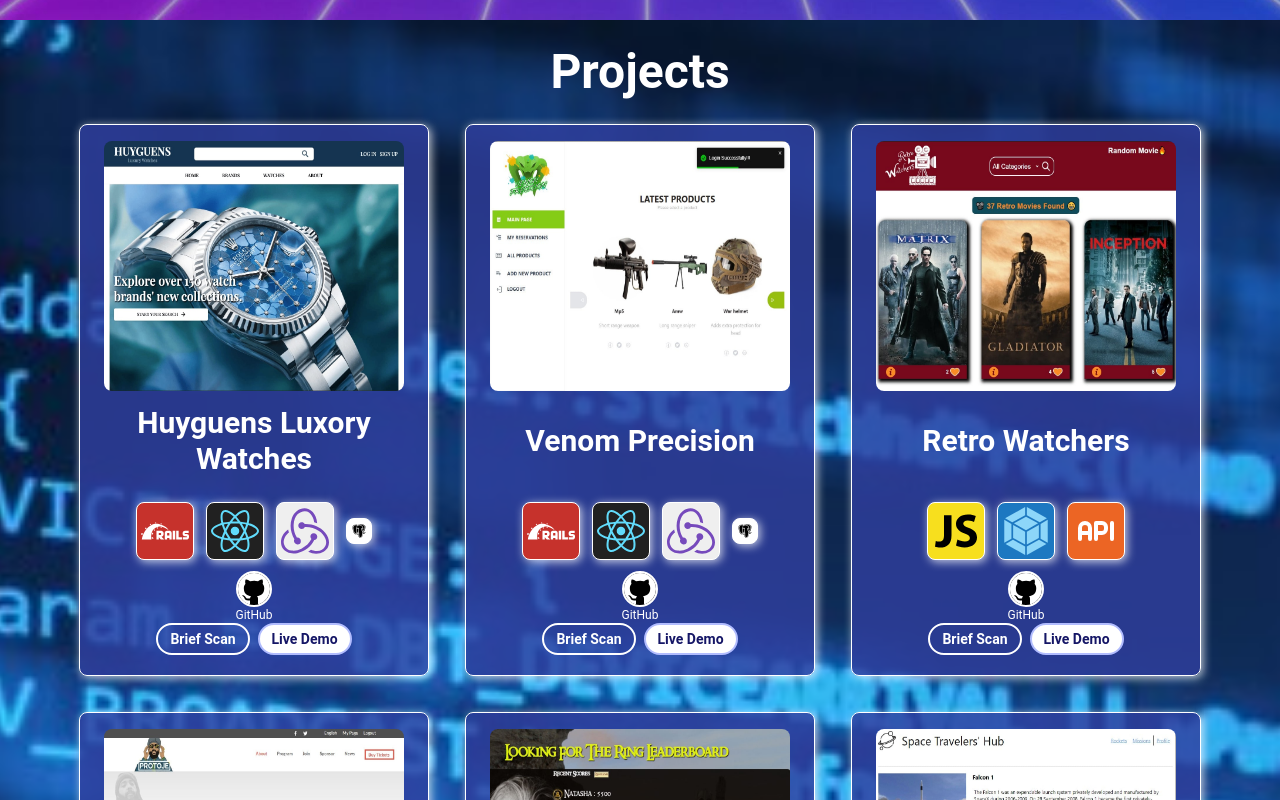
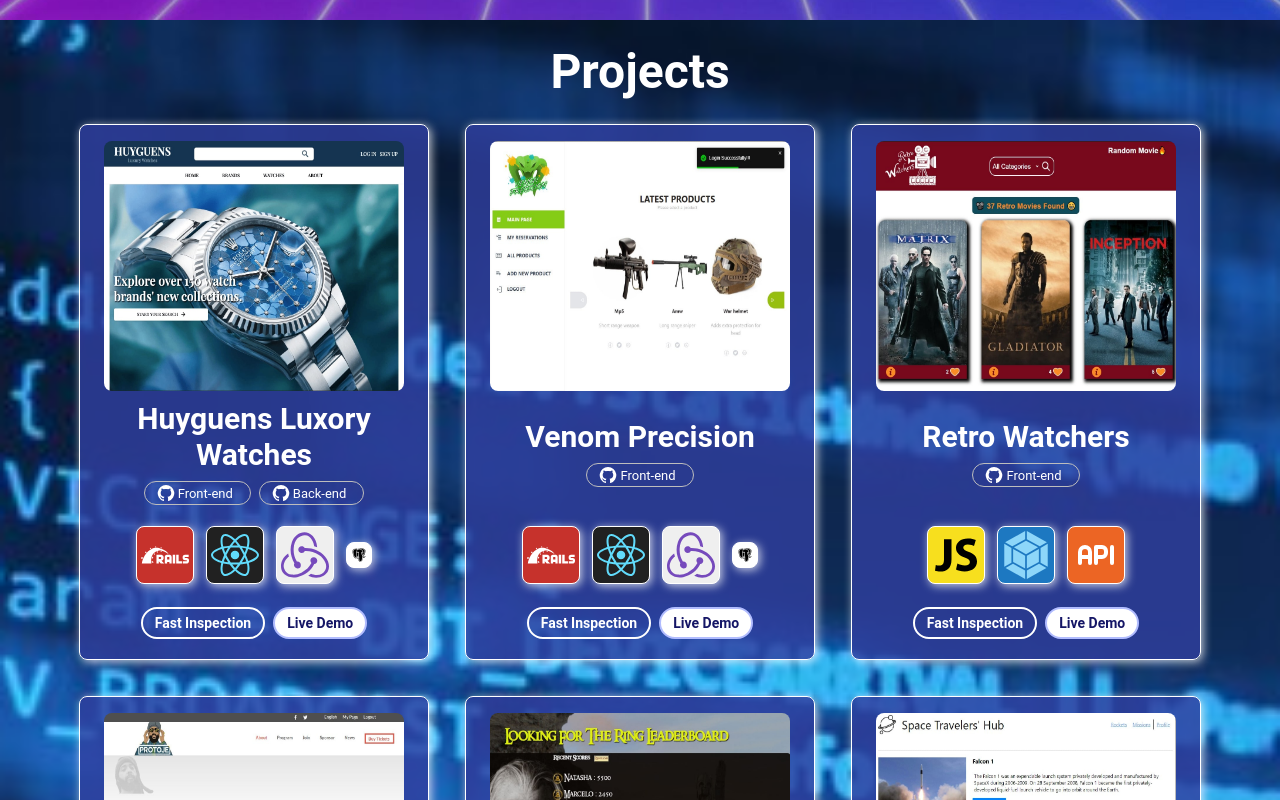
Before and after one commit to chelobotix/Portfolio_React, a React (Vite) app: page / in a window 1280 px wide. Shown: the part 780-1580 px from the top of the page. Built offline with nearby package versions, Linux system fonts and the light colour scheme; a web font is replaced by a local one.

Commit message:
Add github chips logic to project card

```diff
--- a/src/components/Project/Project.jsx
+++ b/src/components/Project/Project.jsx
@@ -1,18 +1,38 @@
 /* eslint-disable react/prop-types */
-import { BsGithub } from 'react-icons/bs';
+import GitHubIcon from '@mui/icons-material/GitHub';
 import { IconContext } from 'react-icons';
 import { v4 as uuidv4 } from 'uuid';
 import Button from '../Button/Button';
 import style from './Project.module.css';
+import Chip from '@mui/material/Chip';
 
 const Project = (props) => {
   const { id, title, images, icons, liveDemo, gitHub } = props.details;
+  const handleClick = (url) => {
+    window.open(url, '_self');
+  };
   return (
     <article className={`articleProject shadowProject border-[1px] border-white rounded-lg ${style.projectArticle} `}>
       <img className="h-[250px] w-[300px] mt-4 rounded-lg" src={images[0]} alt="project_image" />
-      <div className="flex items-center w-full justify-center h-[100px]">
+
+      <div className="flex flex-col gap-2 items-center w-full justify-center h-[100px]">
         <h3 className="text-3xl font-semibold text-white text-center">{title}</h3>
+        <ul className="flex gap-2">
+          {gitHub.map((url, index) => (
+            <li key={uuidv4()}>
+              <Chip
+                icon={<GitHubIcon style={{ color: '#ffffff' }} />}
+                style={{ color: '#ffffff', padding: '0 10px' }}
+                variant="outlined"
+                size="small"
+                label={index === 0 ? 'Front-end' : 'Back-end'}
+                onClick={() => handleClick(url)}
+              />
+            </li>
+          ))}
+        </ul>
       </div>
+
       <div className="flex justify-center items-center gap-3 w-full h-[80px]  ">
         {icons.map((icon) => {
           return (
@@ -25,27 +45,15 @@
         })}
       </div>
 
-      <div className="">
-        <div className="flex flex-col items-center text-sm font-semibold border-2 border-white bg-black rounded-3xl hover:bg-white hover:border-white hover:text-white duration-1000">
-          <a href={gitHub} target="_blank" rel="noreferrer">
-            <IconContext.Provider value={{ color: 'white', size: '2rem', className: 'github' }}>
-              <BsGithub />
-            </IconContext.Provider>
-          </a>
-        </div>
-        <p className="text-xs text-white">GitHub</p>
-      </div>
-
       <div className="flex items-center gap-2 mb-5">
         <Button
-          name="Brief Scan"
+          name="Fast Inspection"
           style={
             'px-3 py-1 text-sm font-semibold border-2 border-white rounded-3xl text-white hover:bg-white hover:border-dark-blue hover:text-dark-blue duration-700'
           }
           projectId={id}
           type={'button'}
         />
-
         <Button
           name="Live Demo"
           style={
--- a/src/components/Projects/projectList.jsx
+++ b/src/components/Projects/projectList.jsx
@@ -52,7 +52,7 @@
       { icon: <BiLogoPostgresql key={uuidv4()} />, style: { color: '336791', size: '3rem' }, bg: '#ffffff' },
     ],
     liveDemo: 'https://huygenswatches.netlify.app/',
-    gitHub: 'https://github.com/chelobotix/Huygens_Luxury_Watches_Store',
+    gitHub: ['https://github.com/chelobotix/Huygens_Luxury_Watches_Store', 'https://github.com/chelobotix/Huygens_Luxury_Watches_Store_Backend'],
     features: ['Front-end with React', 'Redux Toolkit', 'Back-end with Ruby on Rails', 'PostgreSQL Database'],
   },
   {
@@ -69,7 +69,7 @@
       { icon: <BiLogoPostgresql key={uuidv4()} />, style: { color: '336791', size: '3rem' }, bg: '#ffffff' },
     ],
     liveDemo: 'https://velvety-genie-9ab88d.netlify.app/',
-    gitHub: 'https://github.com/chelobotix/VenomPrecision-back-end',
+    gitHub: ['https://github.com/chelobotix/VenomPrecision-back-end'],
     features: ['Front-end with React', 'Redux Toolkit', 'Back-end with Ruby on Rails', 'PostgreSQL Database'],
   },
   {
@@ -86,7 +86,7 @@
       { icon: <TbApi key={uuidv4()} />, style: { color: 'ffffff', size: '3rem' }, bg: '#EC6524' },
     ],
     liveDemo: 'https://thunderous-dasik-81b884.netlify.app/',
-    gitHub: 'https://github.com/chelobotix/Retro-Watchers-Capstone',
+    gitHub: ['https://github.com/chelobotix/Retro-Watchers-Capstone'],
     features: ['Webpack', 'Callbacks and Promises', 'Send and receive data from an API', 'JavaScript code asynchronous'],
   },
   {
@@ -101,7 +101,7 @@
       { icon: <FaCss3Alt key={uuidv4()} />, style: { color: 'ffffff', size: '3rem' }, bg: '#1C6FB5' },
     ],
     liveDemo: 'https://chelobotix.github.io/Capstone-project-Protoje-concert/',
-    gitHub: 'https://github.com/chelobotix/Capstone-project-Protoje-concert',
+    gitHub: ['https://github.com/chelobotix/Capstone-project-Protoje-concert'],
     features: ['Hamburger menu', 'Featured Performers section', 'Load more button', 'Social media menu'],
   },
   {
@@ -124,7 +124,7 @@
       { icon: <TbApi key={uuidv4()} />, style: { color: 'ffffff', size: '3rem' }, bg: '#EC6524' },
     ],
     liveDemo: 'https://whimsical-peony-71ff5a.netlify.app/',
-    gitHub: 'https://github.com/chelobotix/Leaderboard-Chelobotix',
+    gitHub: ['https://github.com/chelobotix/Leaderboard-Chelobotix'],
     features: ['LeaderBoard Table', 'Add Score Form', 'Send and receive data from an API'],
   },
   {
@@ -139,7 +139,7 @@
       { icon: <SiRedux key={uuidv4()} />, style: { color: '764abc', size: '3rem' }, bg: '#efefef' },
     ],
     liveDemo: 'https://friendly-axolotl-ffabbd.netlify.app/',
-    gitHub: 'https://github.com/chelobotix/Space-Travelers-Hub',
+    gitHub: ['https://github.com/chelobotix/Space-Travelers-Hub'],
     features: ['Space-X Rockets, Missions and Profile', 'API connection', 'React Route', 'Redux'],
   },
   {
@@ -156,7 +156,7 @@
       { icon: <IoLogoJavascript key={uuidv4()} />, style: { color: '000000', size: '3rem' }, bg: '#F7DF1E' },
     ],
     liveDemo: 'https://chelobotix.github.io/Awesome_Book/',
-    gitHub: 'https://github.com/chelobotix/Awesome_Book',
+    gitHub: ['https://github.com/chelobotix/Awesome_Book'],
     features: ['Single Page Application (SPA)', 'JavaScript - Modules ', 'Display list of books', 'Localstorage management'],
   },
   {
@@ -173,7 +173,7 @@
       { icon: <IoLogoJavascript key={uuidv4()} />, style: { color: '000000', size: '3rem' }, bg: '#F7DF1E' },
     ],
     liveDemo: 'https://chelobotix.github.io/To-Do-List-Barrenechea/dist/',
-    gitHub: 'https://github.com/chelobotix/To-Do-List-Barrenechea',
+    gitHub: ['https://github.com/chelobotix/To-Do-List-Barrenechea'],
     features: ['Webpack', 'CRUD Task', 'Remove Multiple Tasks', 'Localstorage management'],
   },
 
@@ -189,7 +189,7 @@
       { icon: <SiRedux key={uuidv4()} />, style: { color: '764abc', size: '3rem' }, bg: '#efefef' },
     ],
     liveDemo: 'https://fascinating-cat-ad9483.netlify.app',
-    gitHub: 'https://github.com/chelobotix/Book-Store-Chelobotix',
+    gitHub: ['https://github.com/chelobotix/Book-Store-Chelobotix'],
     features: ['Redux Toolkit', 'API connection', 'Css module Style'],
   },
   {
@@ -204,7 +204,7 @@
       { icon: <SiRedux key={uuidv4()} />, style: { color: '764abc', size: '3rem' }, bg: '#efefef' },
     ],
     liveDemo: 'https://friendly-axolotl-ffabbd.netlify.app/',
-    gitHub: 'https://github.com/chelobotix/Space-Travelers-Hub',
+    gitHub: ['https://github.com/chelobotix/Space-Travelers-Hub'],
     features: ['Space-X Rockets, Missions and Profile', 'API connection', 'React Route', 'Redux'],
   },
 
--- a/src/index.css
+++ b/src/index.css
@@ -9,7 +9,7 @@
 }
 
 .articleProject {
-  @apply bg-indigo-700 bg-opacity-80 flex flex-col items-center justify-between hover:ring-2 hover:scale-[1.01] duration-200;
+  @apply bg-indigo-700 bg-opacity-80 flex flex-col gap-3 items-center justify-between hover:ring-2 hover:scale-[1.01] duration-200;
 }
 
 .shadowProject {
```
